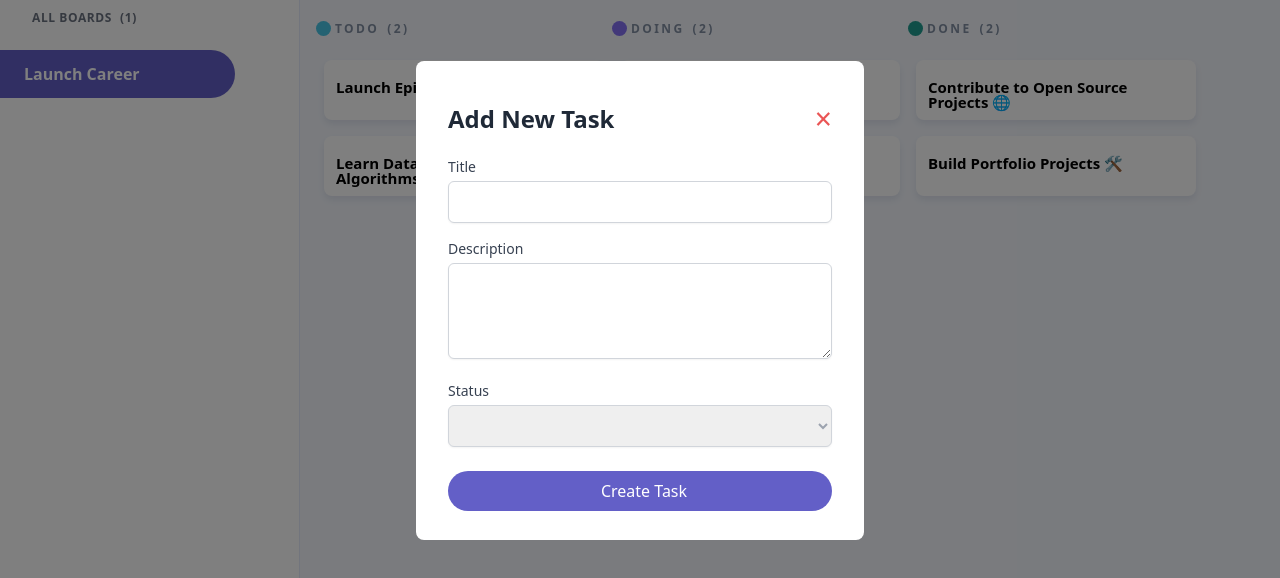
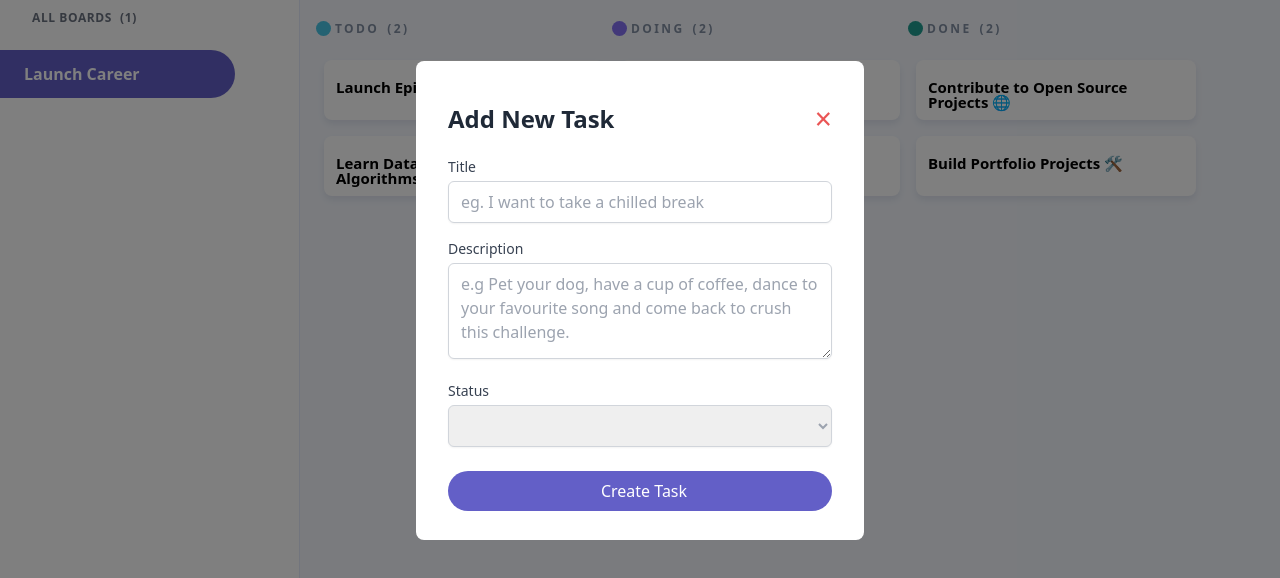
Before and after one commit to sip-23/SIPMAN25499_FTO2505_GroupB_SipMandindi_JSL05, a plain HTML site: page index.html in a window 1280 px wide. Both pictures are taken after a click on the button "Add New Task". Shown: the part 100-678 px from the top of the page. Drawn offline with nearby package versions, Linux system fonts and the light colour scheme.

Commit message:
Added placeholders

```diff
--- a/index.html
+++ b/index.html
@@ -136,12 +136,12 @@
                 <input type="hidden" id="task-id">
                 <div class="form-group mb-4">
                     <label for="task-title" class="block text-sm font-medium font-plus-jakarta-sans text-gray-700 mb-1">Title</label>
-                    <input type="text" id="task-title" required  class="w-full font-plus-jakarta-sans px-3 py-2 border border-gray-300 rounded-md shadow-sm focus:outline-none focus:ring-2 focus:ring-gray-600">
+                    <input type="text" id="task-title" required  placeholder="eg. I want to take a chilled break" class="w-full font-plus-jakarta-sans px-3 py-2 border border-gray-300 rounded-md shadow-sm focus:outline-none focus:ring-2 focus:ring-gray-600">
                     <div class="error"></div>
                 </div>
                 <div class="form-group mb-4">
                     <label for="task-description" class="block text-sm font-plus-jakarta-sans  font-medium text-gray-700 mb-1">Description</label>
-                    <textarea id="task-description" required class="w-full px-3 font-plus-jakarta-sans  py-2 border border-gray-300 rounded-md shadow-sm focus:outline-none focus:ring-2 focus:ring-gray-600 h-24"></textarea>
+                    <textarea id="task-description" required placeholder="e.g Pet your dog, have a cup of coffee, dance to your favourite song and come back to crush this challenge." class="w-full px-3 font-plus-jakarta-sans  py-2 border border-gray-300 rounded-md shadow-sm focus:outline-none focus:ring-2 focus:ring-gray-600 h-24"></textarea>
                     <div class="error"></div>
                 </div>
                 <div class="form-group relative mb-6">
```
